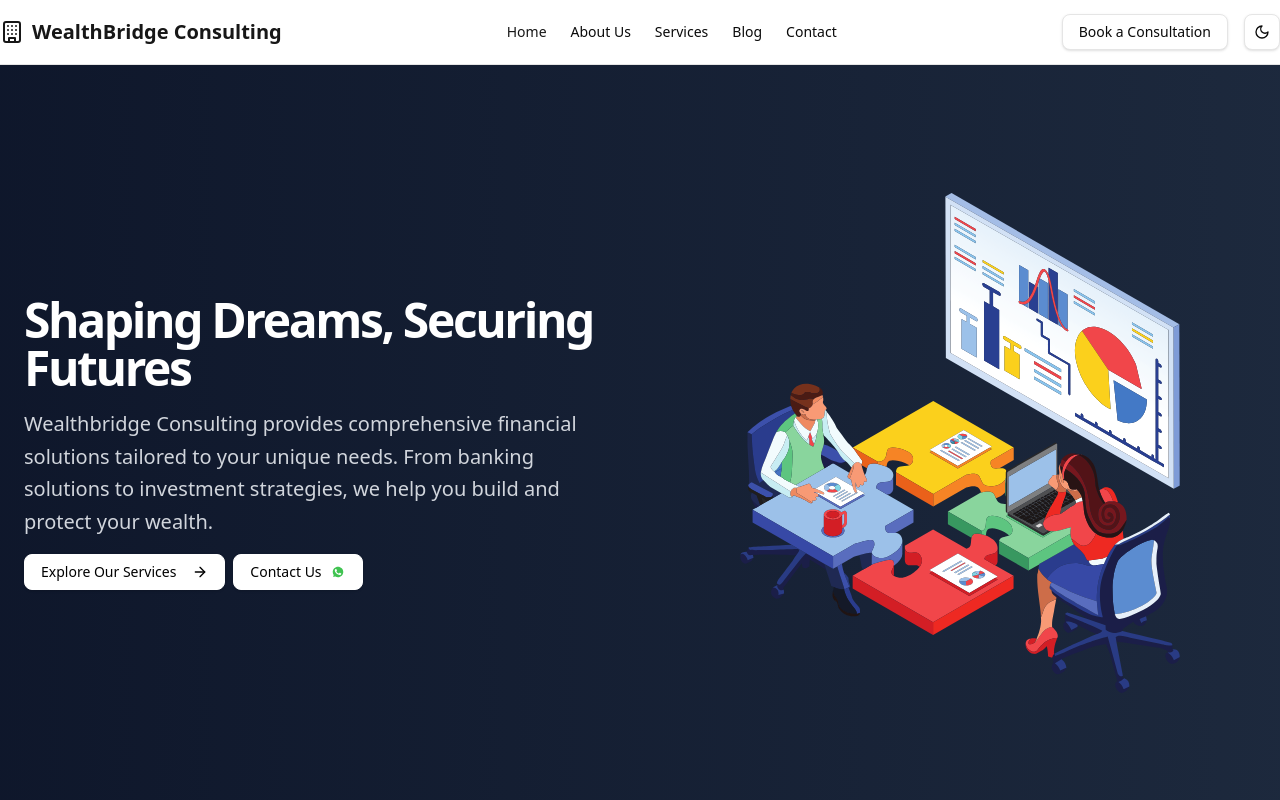
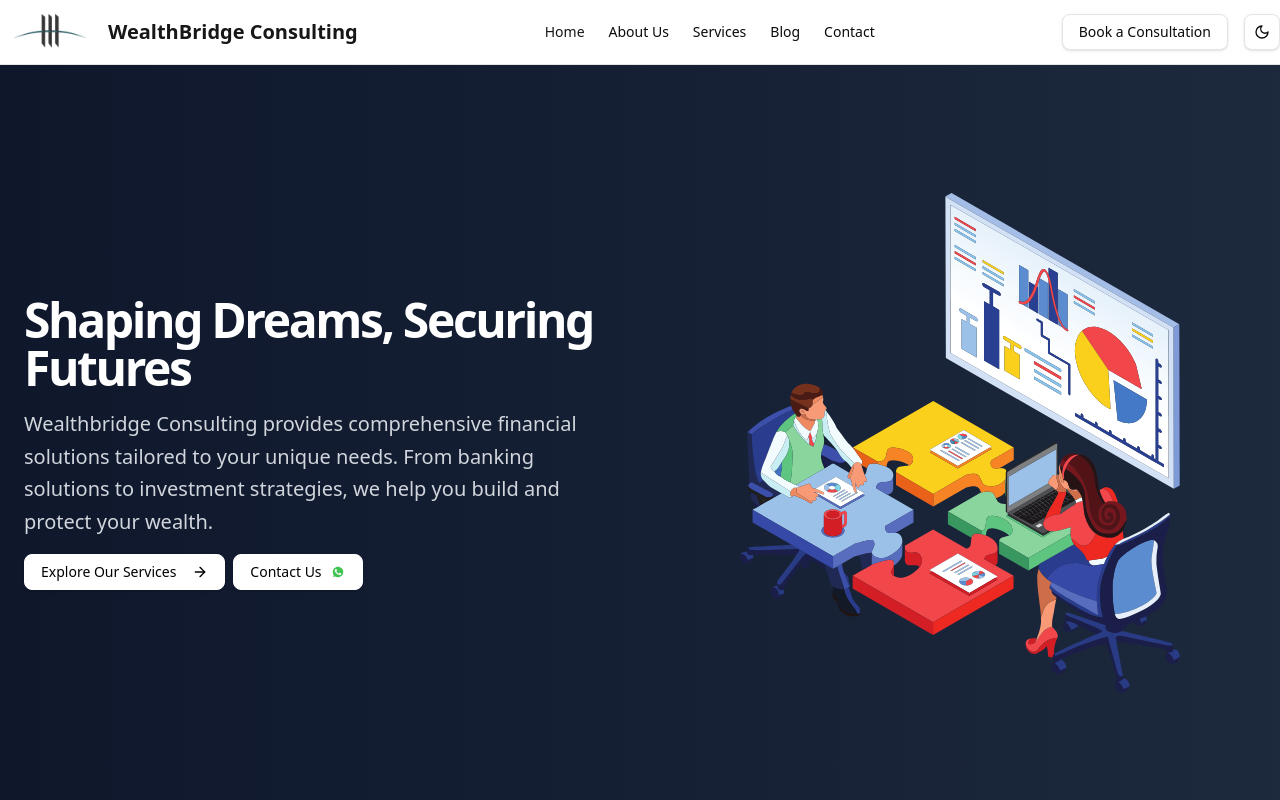
Before and after one commit to jaydencolaco/wealthbridgeconsulting, a Next.js app: page / in a window 1280 px wide. Shown: the top 800 px of the page. Built offline with nearby package versions, Linux system fonts and the light colour scheme.

Commit message:
for the logo

```diff
--- a/src/components/navbar.tsx
+++ b/src/components/navbar.tsx
@@ -1,11 +1,13 @@
 "use client";
 import Link from "next/link";
 import { usePathname } from "next/navigation";
-import { Building, Menu } from "lucide-react";
 import { Button } from "@/components/ui/button";
 import { ThemeToggle } from "@/components/theme-toggle";
 import { Sheet, SheetContent, SheetTrigger } from "@/components/ui/sheet";
 import { useState } from "react";
+import Image from "next/image";
+import { useTheme } from "next-themes";
+import { Menu } from "lucide-react";
 
 export function Navbar() {
   const pathname = usePathname();
@@ -19,19 +21,45 @@ export function Navbar() {
   ];
 
   const [open, setOpen] = useState(false);
+  const { theme } = useTheme();
+
+  const logoSrc = theme === "dark" ? "/logodark.png" : "/logo.png";
+
   return (
     <header className="sticky top-0 z-40 w-full border-b bg-background/95 backdrop-blur supports-[backdrop-filter]:bg-background/60">
       <div className="container flex h-16 items-center justify-between">
-        <div className="flex items-center gap-2">
+        {/* <div className="flex items-center gap-2">
           <Link
             href="/"
             className="flex items-center gap-2 font-bold text-xl text-primary"
           >
-            <Building className="h-6 w-6" />
+            <img
+                  src="/logo.png"
+                  alt="logo"
+                  className="rounded-lg object-cover"
+                  width={100}
+                  height={100}
+                />
             <span className="hidden sm:inline">WealthBridge Consulting</span>
             <span className="sm:hidden">WealthBridge</span>
           </Link>
-        </div>
+        </div> */}
+        <div className="flex items-center gap-2">
+      <Link
+        href="/"
+        className="flex items-center gap-2 font-bold text-xl text-primary"
+      >
+        <Image
+          src={logoSrc}
+          alt="logo"
+          className="rounded-lg object-cover"
+          width={100}
+          height={100}
+        />
+        <span className="hidden sm:inline">WealthBridge Consulting</span>
+        <span className="sm:hidden">WealthBridge</span>
+      </Link>
+    </div>
         <nav className="hidden md:flex gap-6">
           {navItems.map((item) => (
             <Link
```
Also changed, not shown: public/logodark.png (added).
